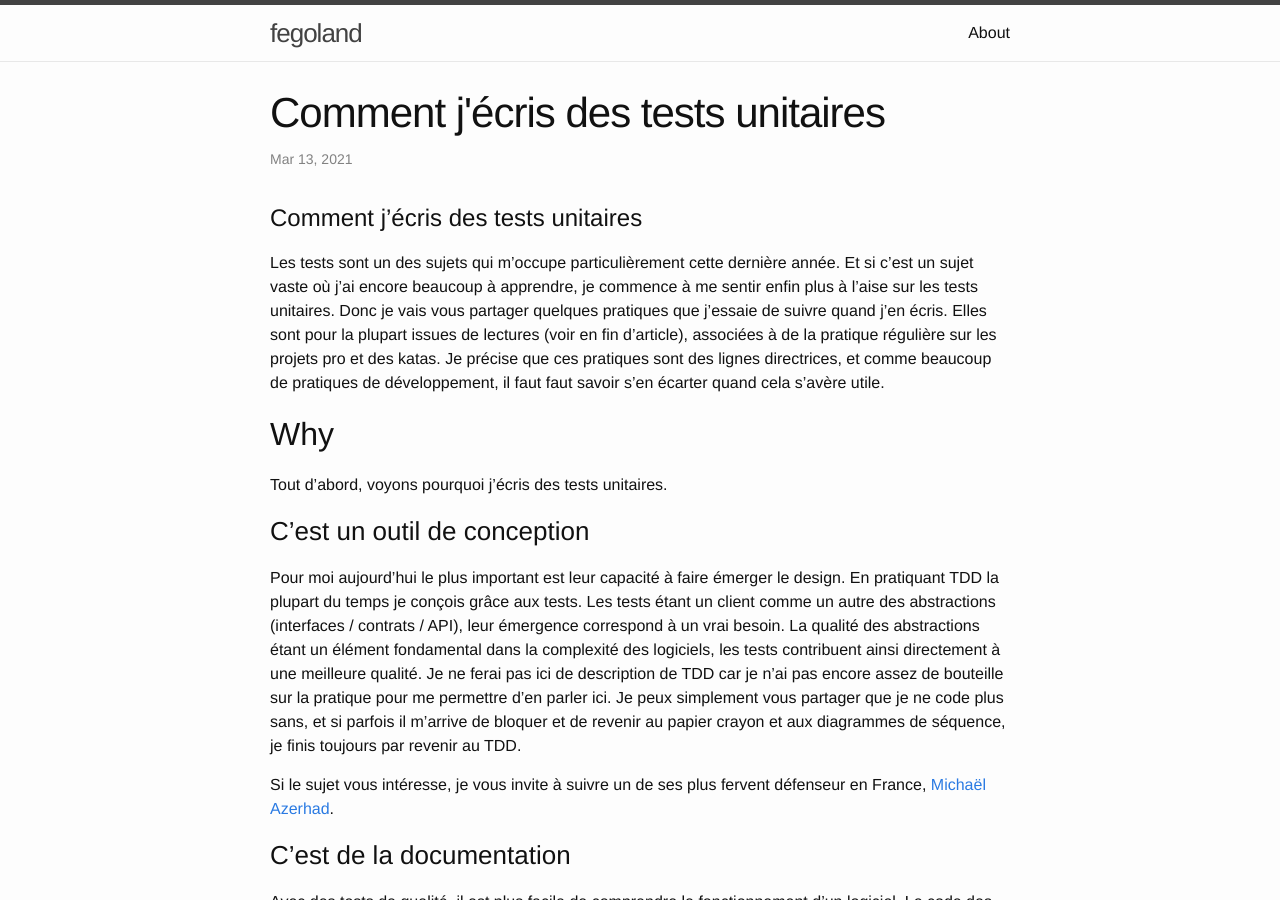
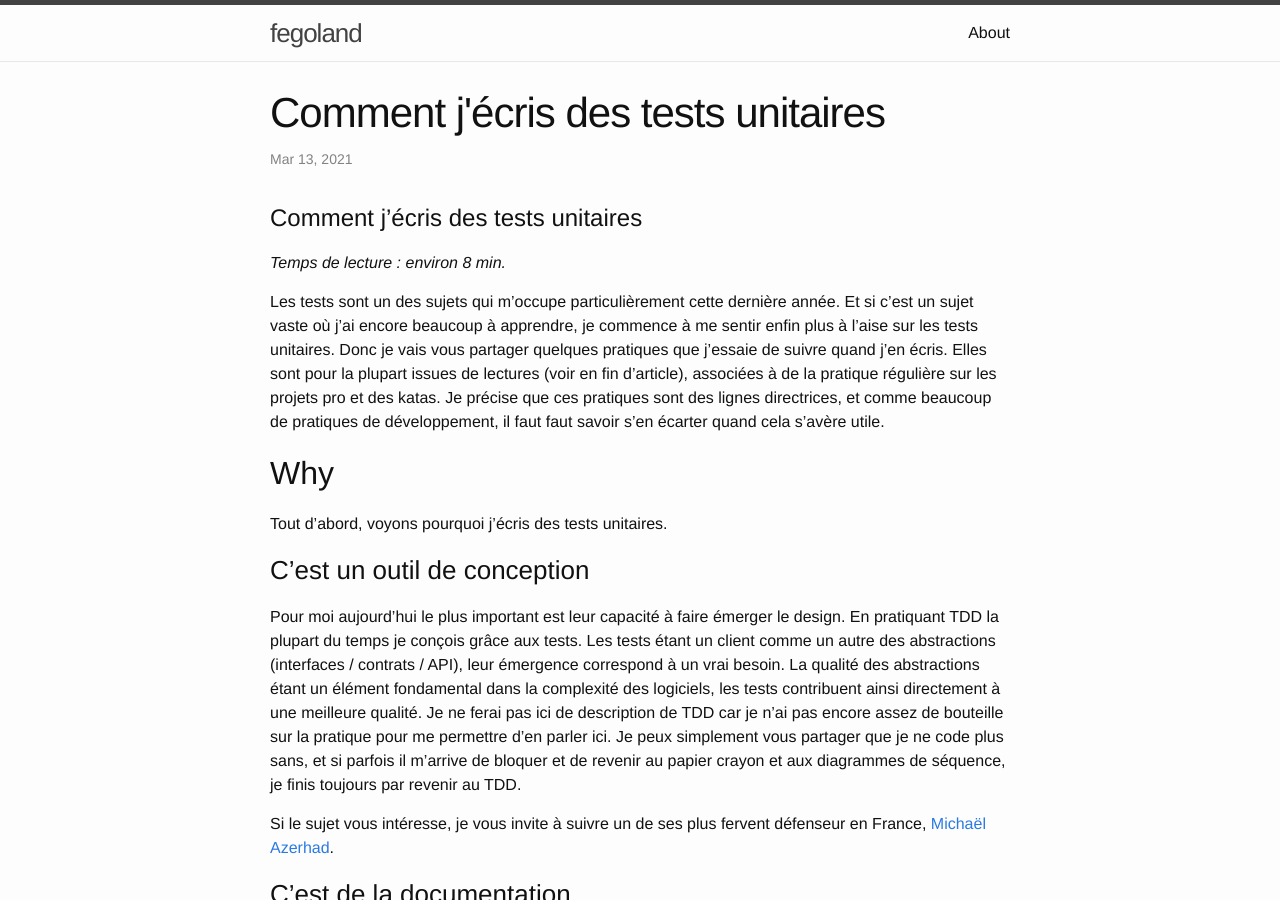
Before and after one commit to fego/fego.github.io, a Jekyll site: the page built from docs/_posts/2021-03-13-Comment j'écris des tests unitaires.markdown, in a window 1280 px wide and 900 px high. Built offline with Jekyll 4.4.1, drawn with Linux system fonts in a browser that asks for light colours; our own code applies the rules of GitHub Pages for plain Markdown files.

Commit message:
temps de lecture

```diff
--- a/docs/_posts/2021-03-13-Comment j'écris des tests unitaires.markdown
+++ b/docs/_posts/2021-03-13-Comment j'écris des tests unitaires.markdown
@@ -1,4 +1,6 @@
 # Comment j'écris des tests unitaires
+
+*Temps de lecture : environ 8 min.*
 
 Les tests sont un des sujets qui m'occupe particulièrement cette dernière année.
 Et si c'est un sujet vaste où j'ai encore beaucoup à apprendre, je commence à me sentir enfin plus à l'aise sur les tests unitaires.
```
